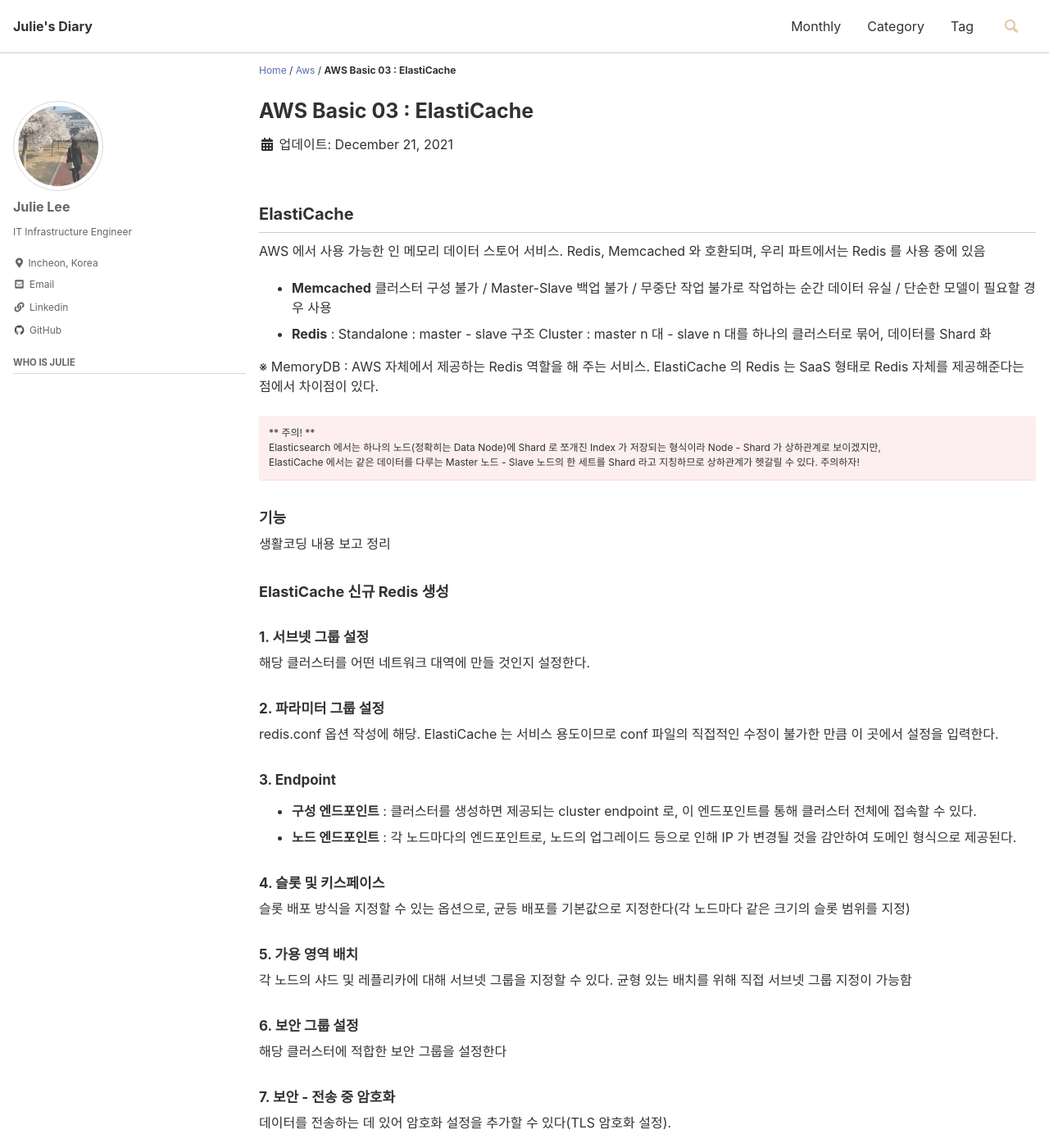
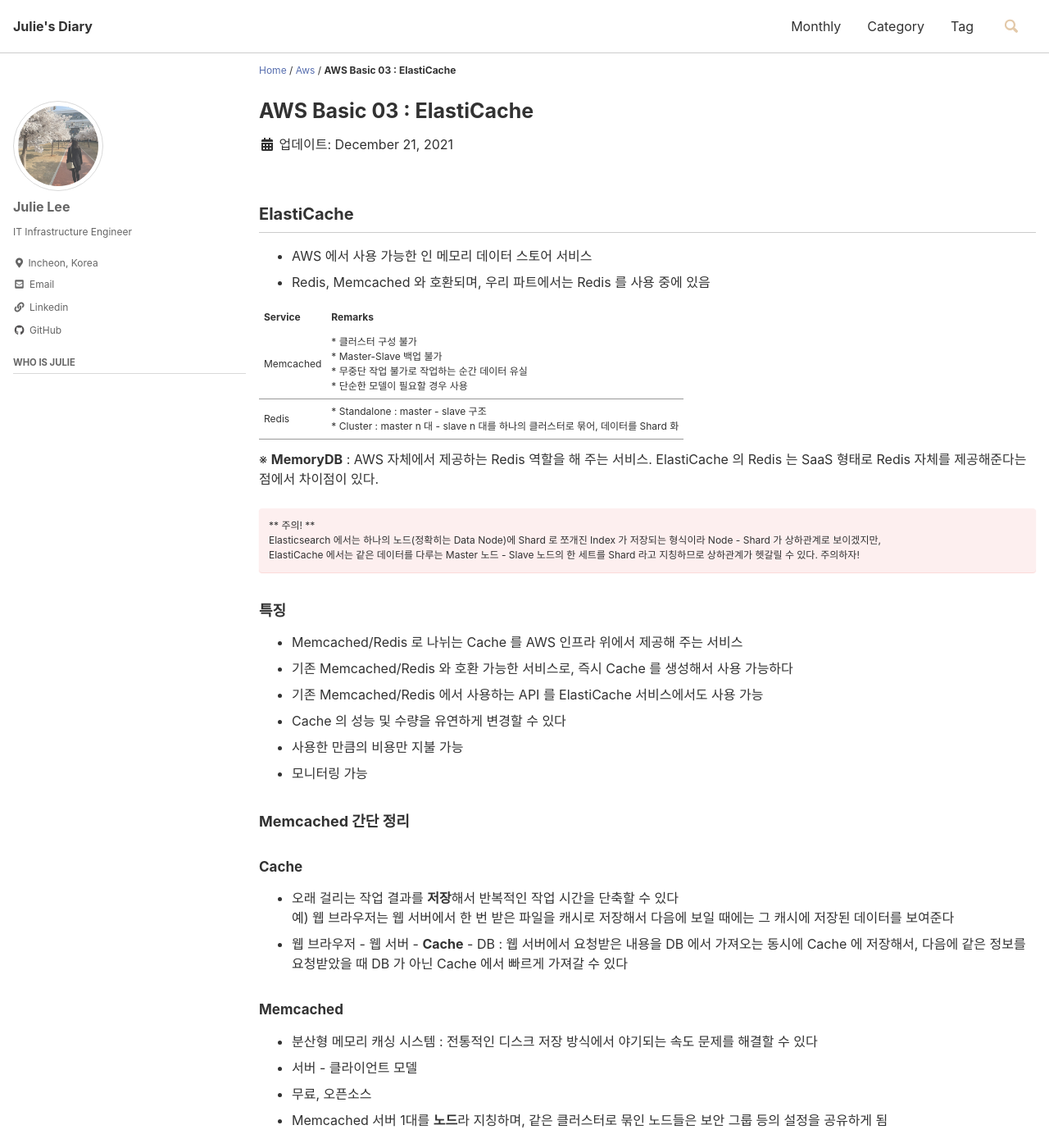
Before and after one commit to smilejulie0812/smilejulie0812.github.io, a Jekyll site: the page built from _posts/2021-12-21-awsbasic03.md, in a window 1280 px wide and 1400 px high. Shown: the whole window at 82% size. Built offline with Jekyll 4.4.1, drawn with Linux system fonts in a browser that asks for light colours; cached includes are drawn as plain includes.

Commit message:
Update 2021-12-21-awsbasic03.md

```diff
--- a/_posts/2021-12-21-awsbasic03.md
+++ b/_posts/2021-12-21-awsbasic03.md
@@ -10,15 +10,25 @@ sidebar:
   nav: "docs"
 ---
 ## ElastiCache
+* AWS 에서 사용 가능한 인 메모리 데이터 스토어 서비스
+* Redis, Memcached 와 호환되며, 우리 파트에서는 Redis 를 사용 중에 있음
 
-AWS 에서 사용 가능한 인 메모리 데이터 스토어 서비스.
-Redis, Memcached 와 호환되며, 우리 파트에서는 Redis 를 사용 중에 있음
+<table>
+  <tr>
+    <th>Service</th>
+    <th>Remarks</th>
+  </tr>
+  <tr>
+    <td>Memcached</td>
+    <td>* 클러스터 구성 불가 <br>* Master-Slave 백업 불가 <br>* 무중단 작업 불가로 작업하는 순간 데이터 유실 <br> * 단순한 모델이 필요할 경우 사용</td>
+  </tr>
+  <tr>
+    <td>Redis</td>
+    <td>* Standalone : master - slave 구조 <br>* Cluster : master n 대 - slave n 대를 하나의 클러스터로 묶어, 데이터를 Shard 화</td>
+  </tr>
+</table>
 
-* **Memcached** 클러스터 구성 불가 / Master-Slave 백업 불가 / 무중단 작업 불가로 작업하는 순간 데이터 유실 / 단순한 모델이 필요할 경우 사용
-* **Redis** : Standalone : master - slave 구조
-	Cluster : master n 대 - slave n 대를 하나의 클러스터로 묶어, 데이터를 Shard 화
-
-※ MemoryDB : AWS 자체에서 제공하는 Redis 역할을 해 주는 서비스. ElastiCache 의 Redis 는 SaaS 형태로 Redis 자체를 제공해준다는 점에서 차이점이 있다.
+※ **MemoryDB** : AWS 자체에서 제공하는 Redis 역할을 해 주는 서비스. ElastiCache 의 Redis 는 SaaS 형태로 Redis 자체를 제공해준다는 점에서 차이점이 있다.
 
 <div class="notice--danger" markdown="1">
 ** 주의! **
@@ -26,8 +36,25 @@ Elasticsearch 에서는 하나의 노드(정확히는 Data Node)에 Shard 로
 ElastiCache 에서는 같은 데이터를 다루는 Master 노드 - Slave 노드의 한 세트를 Shard 라고 지칭하므로 상하관계가 헷갈릴 수 있다. 주의하자!
 </div>
 
-### 기능
-생활코딩 내용 보고 정리
+### 특징
+* Memcached/Redis 로 나뉘는 Cache 를 AWS 인프라 위에서 제공해 주는 서비스
+* 기존 Memcached/Redis 와 호환 가능한 서비스로, 즉시 Cache 를 생성해서 사용 가능하다
+* 기존 Memcached/Redis 에서 사용하는 API 를 ElastiCache 서비스에서도 사용 가능
+* Cache 의 성능 및 수량을 유연하게 변경할 수 있다
+* 사용한 만큼의 비용만 지불 가능
+* 모니터링 가능
+
+### Memcached 간단 정리
+#### Cache
+* 오래 걸리는 작업 결과를 **저장**해서 반복적인 작업 시간을 단축할 수 있다
+예) 웹 브라우저는 웹 서버에서 한 번 받은 파일을 캐시로 저장해서 다음에 보일 때에는 그 캐시에 저장된 데이터를 보여준다
+* 웹 브라우저 - 웹 서버 - **Cache** - DB : 웹 서버에서 요청받은 내용을 DB 에서 가져오는 동시에 Cache 에 저장해서, 다음에 같은 정보를 요청받았을 때 DB 가 아닌 Cache 에서 빠르게 가져갈 수 있다
+
+#### Memcached
+* 분산형 메모리 캐싱 시스템 : 전통적인 디스크 저장 방식에서 야기되는 속도 문제를 해결할 수 있다
+* 서버 - 클라이언트 모델
+* 무료, 오픈소스
+* Memcached 서버 1대를 **노드**라 지칭하며, 같은 클러스터로 묶인 노드들은 보안 그룹 등의 설정을 공유하게 됨
 
 ### ElastiCache 신규 Redis 생성
 
```
